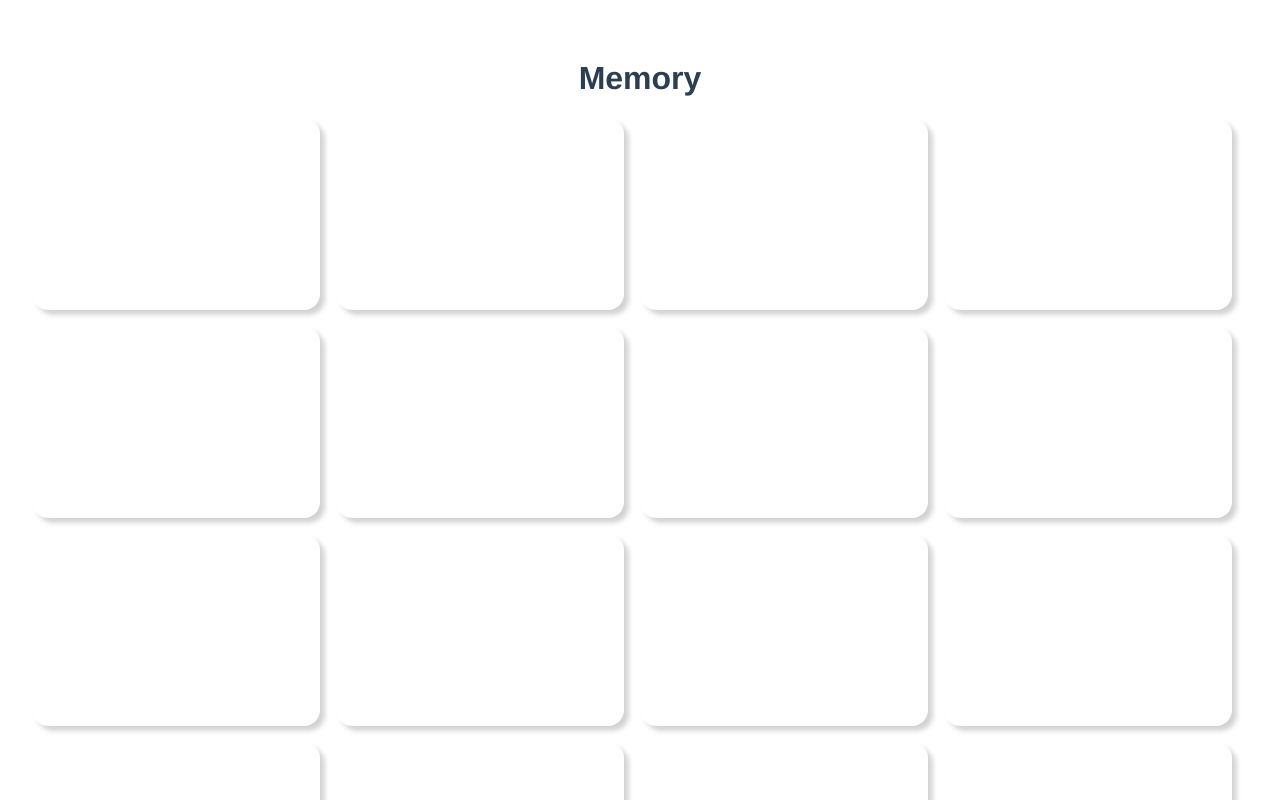
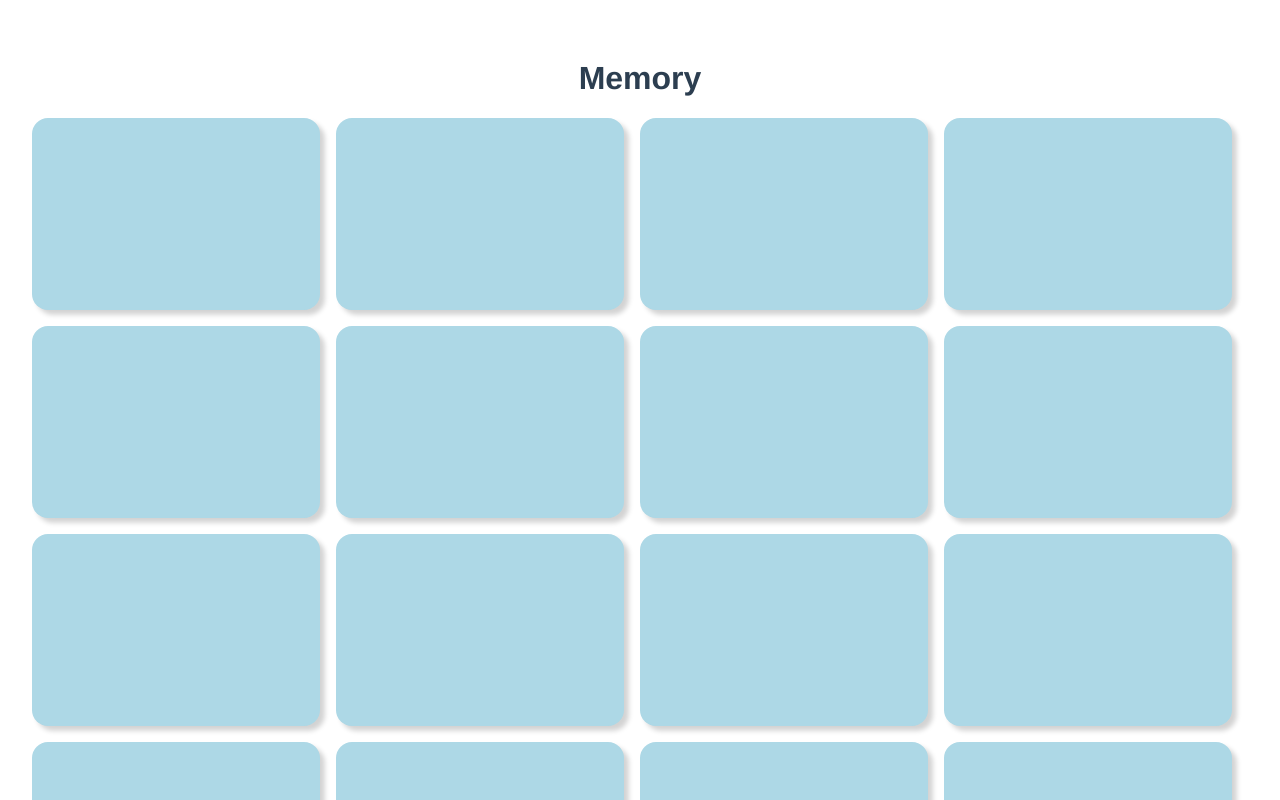
Before and after one commit to ellinorcarlstedt/memory, a Vue app: page / in a window 1280 px wide. Shown: the top 800 px of the page. Built offline with nearby package versions, Linux system fonts and the light colour scheme; the HTML template or start-up script is replaced by a standard one.

Commit message:
cards can be flipped and checked if the flipped cards are the same or not

```diff
--- a/src/components/Card.vue
+++ b/src/components/Card.vue
@@ -1,16 +1,15 @@
 <template>
     <transition-group name="flip">
-    <div class="card"
-         key="image"
-         v-show="flipped"
-         v-on:click="flipCard">
-        <img :src="fullImageSource"
-             class="card-img">
-    </div>
-        <div class="card"
+        <div class="card card-backside"
              key="noImage"
              v-show="!flipped"
              v-on:click="flipCard">
+        </div>
+        <div class="card"
+             key="image"
+             v-show="flipped">
+            <img :src="fullImageSource"
+                 class="card-img">
         </div>
     </transition-group>
 </template>
@@ -28,7 +27,12 @@
         },
         methods: {
             flipCard() {
-                this.flipped = !this.flipped;
+                if (!this.flipped) {
+                    this.flipped = !this.flipped;
+                    this.$emit('cardShown');
+                } else {
+                    this.flipped = !this.flipped;
+                }
             }
         },
         computed: {
@@ -59,8 +63,12 @@
         overflow: hidden;
     }
 
+    .card-backside {
+        background-color: lightblue;
+    }
+
     .flip-enter-active {
-        transition: all 0.4s ease;
+        transition: all 0.5s ease;
     }
 
     .flip-leave-active {
--- a/src/components/Memory.vue
+++ b/src/components/Memory.vue
@@ -2,7 +2,12 @@
   <div>
     <h1>Memory</h1>
       <div class="card-wrapper">
-        <Card v-for="item in cards" v-bind:img="item.image"></Card>
+        <Card v-for="(item, index) in cards"
+              v-bind:key="index"
+              v-bind:img="item.image"
+              v-on:cardShown="saveFlippedCard(item.image, index)"
+              v-bind:ref="index">
+        </Card>
       </div>
     </div>
 </template>
@@ -26,7 +31,26 @@ export default {
                 'meerkat.jpg',
                 'monkey.jpg',
                 'turtle.jpg'
-            ]
+            ],
+            flippedCard: {
+                cardImg: '',
+                index: ''
+            }
+        }
+    },
+    methods: {
+        saveFlippedCard(cardImg, index) {
+            if (!this.flippedCard.cardImg) {
+                this.flippedCard.cardImg = cardImg;
+                this.flippedCard.index = index;
+            } else if (this.flippedCard.cardImg === cardImg) {
+                console.log("Hoorayyy!");
+            } else {
+                  setTimeout(() => {
+                      this.$refs[index][0].flipCard();
+                      this.$refs[this.flippedCard.index][0].flipCard();
+                  }, 2000);
+            }
         }
     },
     computed: {
```
